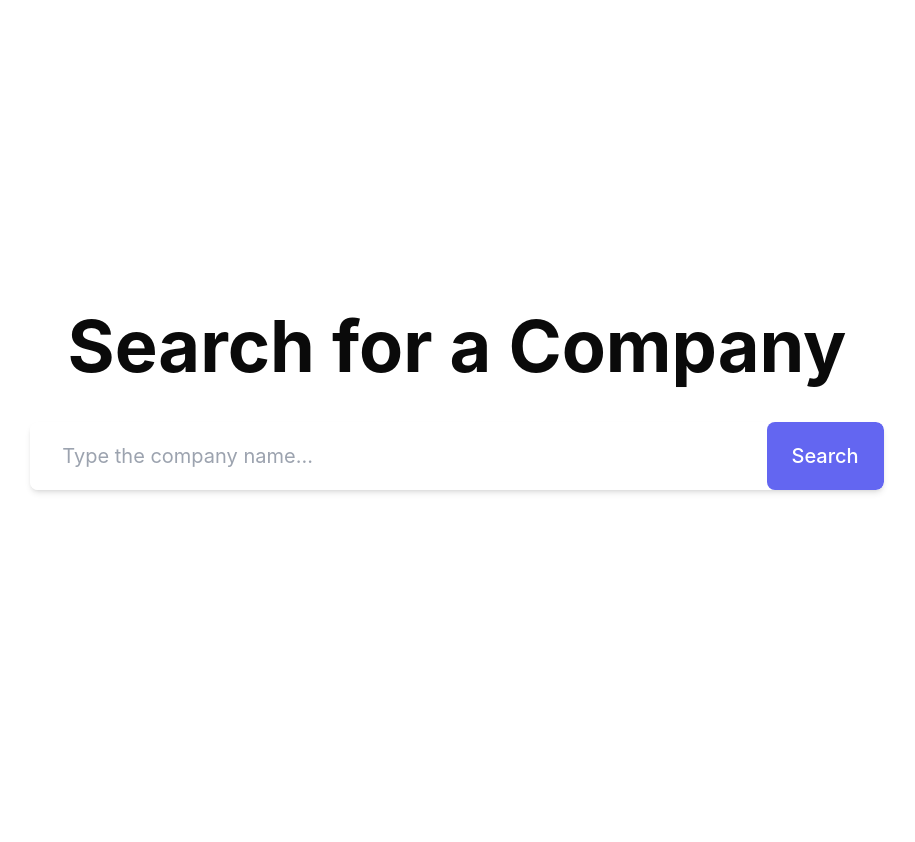
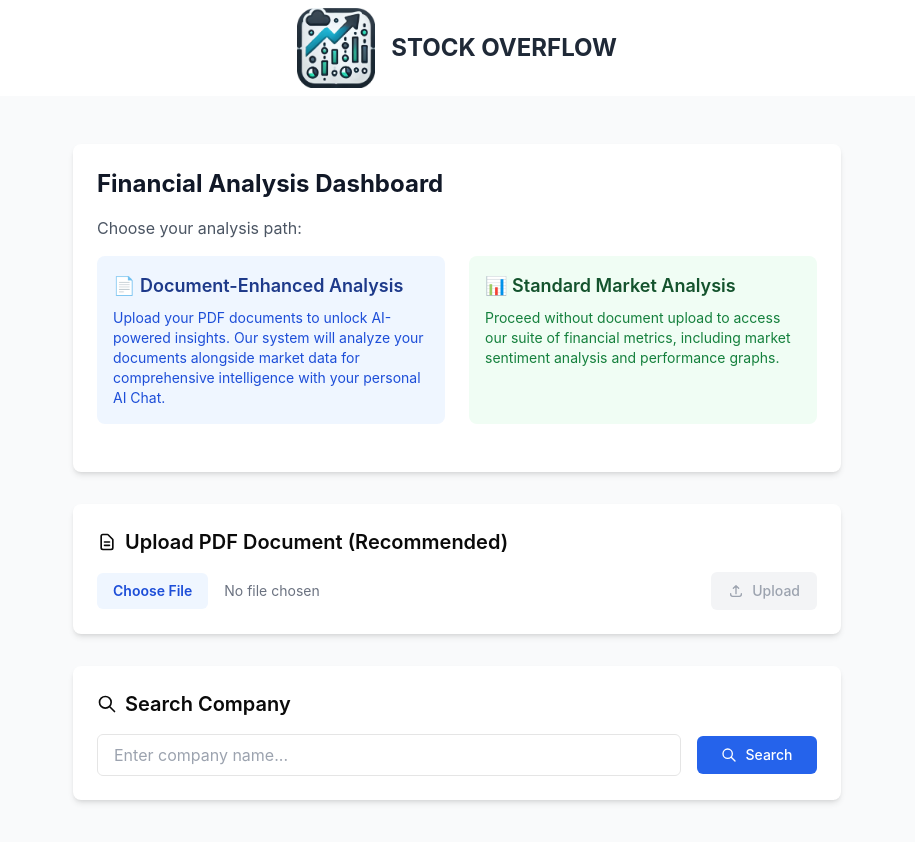
Before and after one commit to ZaninaMehdi/Finance_app, a React (Vite) app in the folder app-ui/: page /search in a window 1280 px wide. Shown: the top 842 px of the page, without its empty margins (183-1098 px from the left). Before the commit the page ends 800 px from the top, so only its background shows below. Built offline with nearby package versions, Linux system fonts and the light colour scheme.

Commit message:
sentinnement + first page done

```diff
--- a/app-ui/src/components/PdfUploader.tsx
+++ b/app-ui/src/components/PdfUploader.tsx
@@ -1,6 +1,6 @@
 import React, { useState } from "react";
 import {
-  uploadPdfForSummary,
+uploadPdfForSummary,
   SummaryResponse,
 } from "../services/uploadService";
 
--- a/app-ui/src/components/search.tsx
+++ b/app-ui/src/components/search.tsx
@@ -1,10 +1,13 @@
 import React, { useState } from 'react';
 import { useNavigate } from 'react-router-dom';
+import Sidebar from './SideBar';
 
-const Search: React.FC = () => {
+const Search = () => {
   const navigate = useNavigate();
   const [searchTerm, setSearchTerm] = useState('');
   const [error, setError] = useState('');
+  const [file, setFile] = useState(null);
+  const [isUploading, setIsUploading] = useState(false);
 
   const handleSearch = () => {
     const trimmedSearchTerm = searchTerm.trim();
@@ -16,33 +19,174 @@ const Search: React.FC = () => {
     navigate(`/tech-analysis/${trimmedSearchTerm}`);
   };
 
-  const handleKeyPress = (event: React.KeyboardEvent<HTMLInputElement>) => {
+  const handleKeyPress = (event) => {
     if (event.key === 'Enter') {
       handleSearch();
     }
   };
 
-  return (
-    <div className="flex items-center justify-center h-screen"> {/* Center content */}
-      <div className="flex flex-col items-center w-full"> {/* Take full width */}
-        <h1 className="text-7xl font-bold mb-10">Search for a Company</h1>
-        <div className="bg-white w-2/3 mx-auto shadow-md rounded-lg overflow-hidden flex"> {/* Center input container */}
+  const handleFileChange = (event) => {
+    const selectedFile = event.target.files?.[0];
+    if (selectedFile && selectedFile.type === "application/pdf") {
+      setFile(selectedFile);
+      setError('');
+    } else {
+      setError("Please upload a valid PDF file");
+      setFile(null);
+    }
+  };
+
+  const handleUpload = async () => {
+    if (!file) {
+      setError("No file selected");
+      return;
+    }
+
+    setIsUploading(true);
+    setError('');
+    try {
+      await new Promise(resolve => setTimeout(resolve, 1000));
+      setIsUploading(false);
+    } catch (error) {
+      setError(error instanceof Error ? error.message : "An unknown error occurred");
+      setIsUploading(false);
+    }
+  };
+
+  return (<div>
+    <Sidebar></Sidebar>
+    <div className="min-h-screen bg-gray-50 py-12 px-4">
+      <div className="max-w-3xl mx-auto space-y-8">
+        {/* Introduction Section */}
+        <div className="bg-white rounded-lg shadow-md overflow-hidden">
+          <div className="p-6">
+            <h1 className="text-2xl font-bold text-gray-900 mb-4">Financial Analysis Dashboard</h1>
+            <div className="prose text-gray-600">
+              <p className="mb-4">
+                Choose your analysis path:
+              </p>
+              <div className="grid grid-cols-1 md:grid-cols-2 gap-6 mb-6">
+                <div className="bg-blue-50 p-4 rounded-lg">
+                  <h3 className="text-lg font-semibold text-blue-900 mb-2">
+                    📄 Document-Enhanced Analysis
+                  </h3>
+                  <p className="text-sm text-blue-700">
+                    Upload your PDF documents to unlock AI-powered insights. Our system will analyze your documents alongside market data for comprehensive intelligence with your personal AI Chat.
+                  </p>
+                </div>
+                <div className="bg-green-50 p-4 rounded-lg">
+                  <h3 className="text-lg font-semibold text-green-900 mb-2">
+                    📊 Standard Market Analysis
+                  </h3>
+                  <p className="text-sm text-green-700">
+                    Proceed without document upload to access our suite of financial metrics, including market sentiment analysis and performance graphs.
+                  </p>
+                </div>
+              </div>
+            </div>
+          </div>
+        </div>
+
+        {/* Upload Section */}
+        <div className="bg-white rounded-lg shadow-md overflow-hidden">
+          <div className="p-6">
+            <h2 className="text-xl font-semibold mb-4 flex items-center gap-2">
+              <svg className="w-5 h-5" fill="none" stroke="currentColor" viewBox="0 0 24 24" xmlns="http://www.w3.org/2000/svg">
+                <path strokeLinecap="round" strokeLinejoin="round" strokeWidth="2" d="M9 12h6m-6 4h6m2 5H7a2 2 0 01-2-2V5a2 2 0 012-2h5.586a1 1 0 01.707.293l5.414 5.414a1 1 0 01.293.707V19a2 2 0 01-2 2z"></path>
+              </svg>
+              Upload PDF Document (Recommended)
+            </h2>
+            <div className="space-y-4">
+              <div className="flex items-center gap-4">
+                <input
+                  type="file"
+                  onChange={handleFileChange}
+                  accept=".pdf"
+                  className="flex-1 block w-full text-sm text-gray-500 file:mr-4 file:py-2 file:px-4 file:rounded-md file:border-0 file:text-sm file:font-semibold file:bg-blue-50 file:text-blue-700 hover:file:bg-blue-100"
+                />
+                <button
+                  onClick={handleUpload}
+                  disabled={!file || isUploading}
+                  className={`inline-flex items-center px-4 py-2 rounded-md text-sm font-medium ${
+                    !file || isUploading
+                      ? 'bg-gray-100 text-gray-400 cursor-not-allowed'
+                      : 'bg-blue-600 text-white hover:bg-blue-700'
+                  }`}
+                >
+                  {isUploading ? (
+                    <div className="flex items-center gap-2">
+                      <div className="animate-spin rounded-full h-4 w-4 border-2 border-gray-300 border-t-white"></div>
+                      Uploading...
+                    </div>
+                  ) : (
+                    <div className="flex items-center gap-2">
+                      <svg className="w-4 h-4" fill="none" stroke="currentColor" viewBox="0 0 24 24" xmlns="http://www.w3.org/2000/svg">
+                        <path strokeLinecap="round" strokeLinejoin="round" strokeWidth="2" d="M4 16v1a3 3 0 003 3h10a3 3 0 003-3v-1m-4-8l-4-4m0 0L8 8m4-4v12"></path>
+                      </svg>
+                      Upload
+                    </div>
+                  )}
+                </button>
+              </div>
+              {file && !isUploading && (
+                <div className="text-sm text-green-600">
+                  ✓ {file.name} selected
+                </div>
+              )}
+            </div>
+          </div>
+        </div>
+
+        {/* Search Section */}
+        <div className="bg-white rounded-lg shadow-md overflow-hidden">
+          <div className="p-6">
+            <h2 className="text-xl font-semibold mb-4 flex items-center gap-2">
+              <svg className="w-5 h-5" fill="none" stroke="currentColor" viewBox="0 0 24 24" xmlns="http://www.w3.org/2000/svg">
+                <path strokeLinecap="round" strokeLinejoin="round" strokeWidth="2" d="M21 21l-6-6m2-5a7 7 0 11-14 0 7 7 0 0114 0z"></path>
+              </svg>
+              Search Company
+            </h2>
+            <div className="space-y-4">
+              <div className="flex items-center gap-4">
                 <input
                   type="text"
-            placeholder="Type the company name..."
-            className="px-8 py-5 border-0 flex-1 focus:outline-none focus:ring-2 focus:ring-indigo-600 text-xl"
+                  placeholder="Enter company name..."
                   value={searchTerm}
                   onChange={(e) => setSearchTerm(e.target.value)}
                   onKeyPress={handleKeyPress}
+                  className="flex-1 px-4 py-2 border rounded-md focus:outline-none focus:ring-2 focus:ring-blue-500 bg-white"
                 />
                 <button
-            className="bg-indigo-500 text-white px-6 py-4 text-xl"
                   onClick={handleSearch}
+                  className="inline-flex items-center px-4 py-2 rounded-md text-sm font-medium min-w-[120px] justify-center bg-blue-600 text-white hover:bg-blue-700"
                 >
+                  <div className="flex items-center gap-2">
+                    <svg className="w-4 h-4" fill="none" stroke="currentColor" viewBox="0 0 24 24" xmlns="http://www.w3.org/2000/svg">
+                      <path strokeLinecap="round" strokeLinejoin="round" strokeWidth="2" d="M21 21l-6-6m2-5a7 7 0 11-14 0 7 7 0 0114 0z"></path>
+                    </svg>
                     Search
+                  </div>
                 </button>
               </div>
-        {error && <p className="text-red-500 mt-4">{error}</p>}
+
+              {error && (
+                <div className="rounded-md bg-red-50 p-4">
+                  <div className="flex">
+                    <div className="flex-shrink-0">
+                      <svg className="h-5 w-5 text-red-400" viewBox="0 0 20 20" fill="currentColor">
+                        <path fillRule="evenodd" d="M10 18a8 8 0 100-16 8 8 0 000 16zM8.707 7.293a1 1 0 00-1.414 1.414L8.586 10l-1.293 1.293a1 1 0 101.414 1.414L10 11.414l1.293 1.293a1 1 0 001.414-1.414L11.414 10l1.293-1.293a1 1 0 00-1.414-1.414L10 8.586 8.707 7.293z" clipRule="evenodd" />
+                      </svg>
+                    </div>
+                    <div className="ml-3">
+                      <p className="text-sm text-red-700">{error}</p>
+                    </div>
+                  </div>
+                </div>
+              )}
+            </div>
+          </div>
+        </div>
+      </div>
     </div>
     </div>
   );
--- a/app-ui/src/services/apiService.ts
+++ b/app-ui/src/services/apiService.ts
@@ -1,6 +1,6 @@
 // src/services/apiService.ts
 
-const API_BASE_URL = "https://b50d-34-213-171-250.ngrok-free.app/api";
+const API_BASE_URL = "https://bb5d-54-203-17-143.ngrok-free.app/api";
 
 export interface TechnicalAnalysisData {
   Date: string;
@@ -42,8 +42,7 @@ export const getAnalysis = async (company: string): Promise<ApiResponse> => {
 // In your apiService.ts
 export const getSentimentAnalysis = async (ticker: string, companyName: string): Promise<any> => {
   try {
-    companyName = "Apple";
-    ticker = "AAPL"
+    console.log("sfsfrfvwrferw(",ticker, companyName)
     const response = await fetch(`${API_BASE_URL}/sentiment_analysis`, {
       method: 'POST', // Change to POST
       headers: {
--- a/app-ui/src/services/comprehensiveAnalysisService.ts
+++ b/app-ui/src/services/comprehensiveAnalysisService.ts
@@ -1,4 +1,4 @@
-const API_BASE_URL = "https://b50d-34-213-171-250.ngrok-free.app/api";
+const API_BASE_URL = "https://bb5d-54-203-17-143.ngrok-free.app/api";
 
 // Interfaces pour les données d'analyse complète
 interface CompanyInfo {
@@ -105,6 +105,7 @@ export const getComprehensiveAnalysis = async (
         'Content-Type': 'application/json',
       },
     });
+    console.log(response)
 
     if (!response.ok) {
       throw new Error(
```
Also changed, not shown: app-ui/src/pages/Dashboard.tsx (+23 -12 lines). Lines whose indentation alone changed are shown as unchanged.
